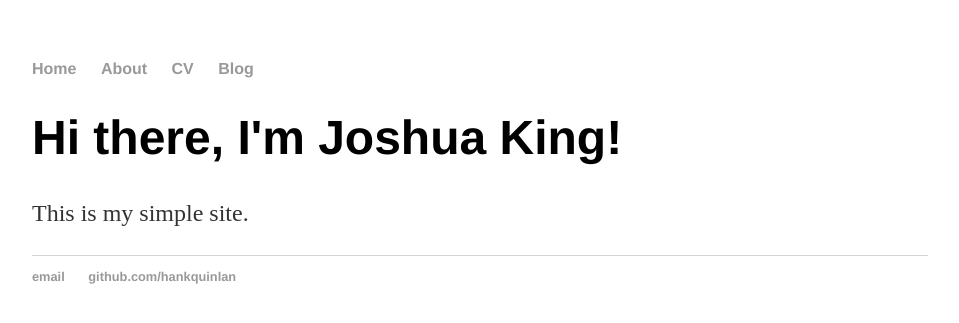
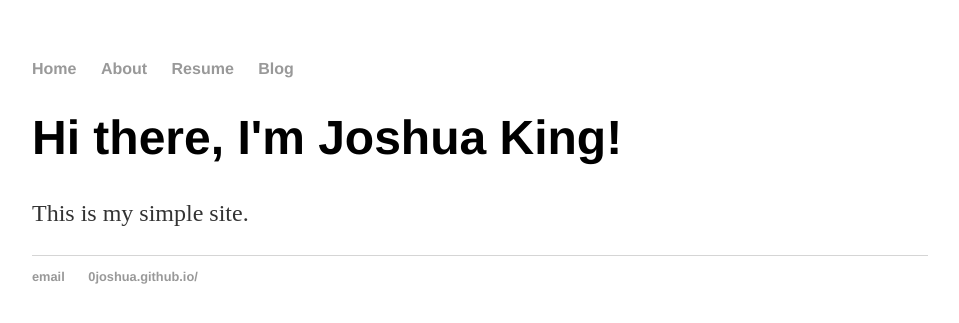
Before and after one commit to 0joshua/0joshua.github.io, a Jekyll site: the page built from index.html, in a window 1280 px wide. Shown: the top 323 px of the page, without its empty margins (160-1119 px from the left). Built offline with Jekyll 4.4.1, drawn with Linux system fonts in a browser that asks for light colours.

Commit message:
Update default.html

```diff
--- a/_layouts/default.html
+++ b/_layouts/default.html
@@ -10,7 +10,7 @@
 	    		<ul>
 	        		<li><a href="/">Home</a></li>
 		        	<li><a href="/about">About</a></li>
-	        		<li><a href="/cv">CV</a></li>
+	        		<li><a href="/resume">Resume</a></li>
 	        		<li><a href="/blog">Blog</a></li>
 	    		</ul>
 			</nav>
@@ -21,8 +21,8 @@
 			</div><!-- /.container -->
 			<footer>
 	    		<ul>
-	        		<li><a href="mailto:hankquinlanhub@gmail.com">email</a></li>
-	        		<li><a href="https://github.com/hankquinlan">github.com/hankquinlan</a></li>
+	        		<li><a href="mailto:jtaking@gmail.com">email</a></li>
+	        		<li><a href="https://0joshua.github.io/">0joshua.github.io/</a></li>
 				</ul>
 			</footer>
 		</body>
```
